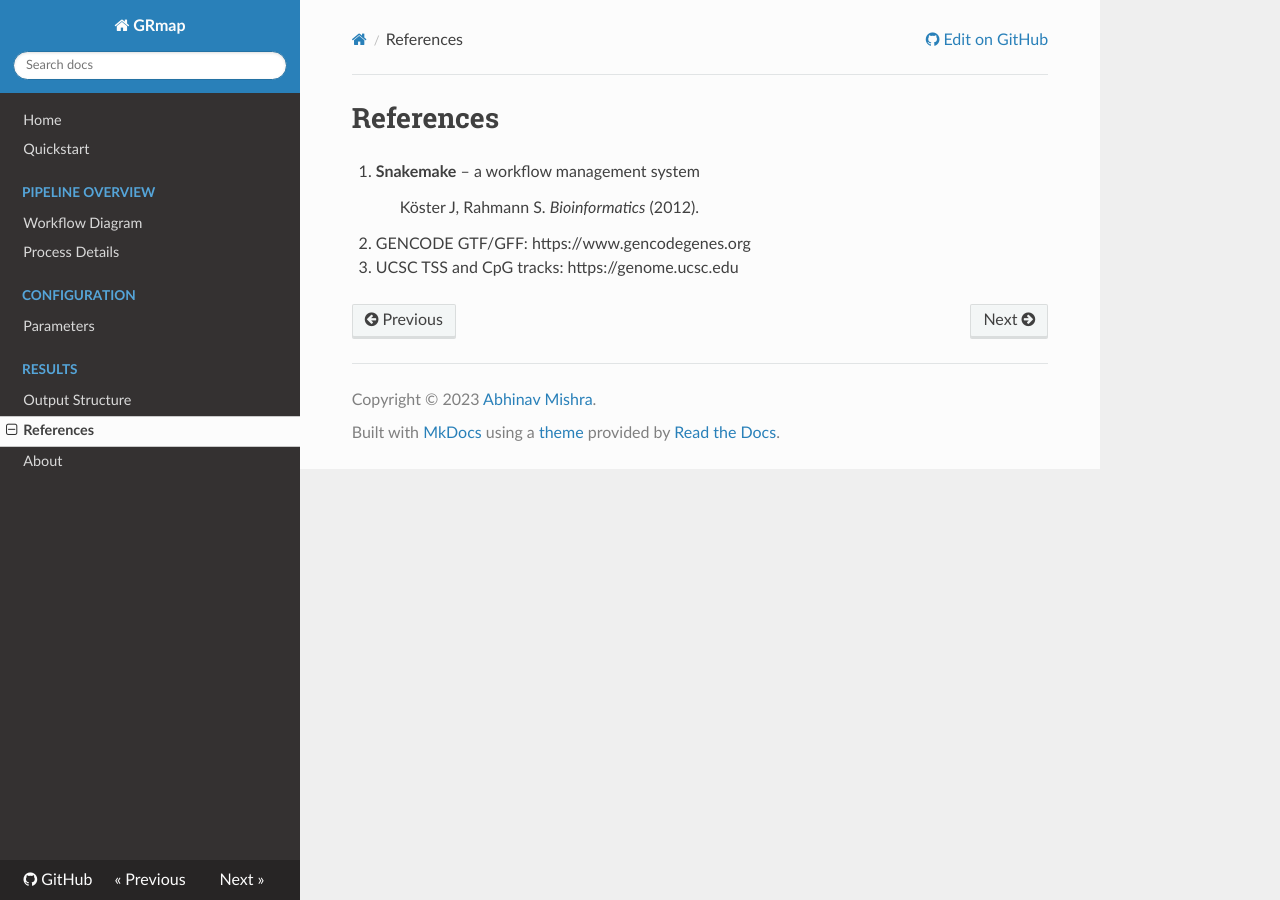
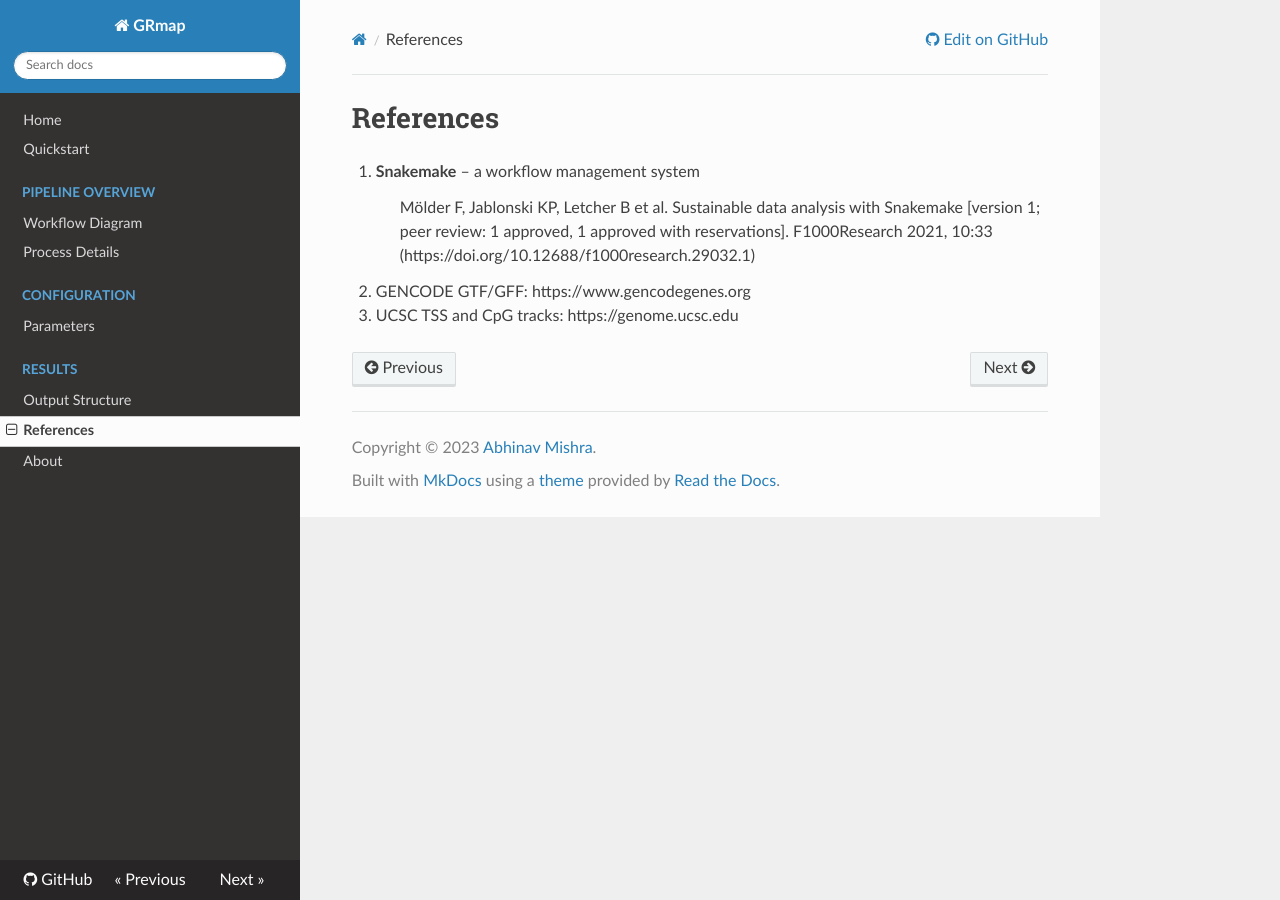
Before and after one commit to bibymaths/grmap, an MkDocs documentation site: the page built from docs/references.md, in a window 1280 px wide. Built offline with MkDocs 1.6.1, drawn with Linux system fonts in a browser that asks for light colours; nearby versions of some CDN libraries.

Commit message:
add workflow diagram and update documentation: include DAG image in workflow.md, update references, and add Snakemake badge to index and README

```diff
--- a/docs/references.md
+++ b/docs/references.md
@@ -2,6 +2,6 @@
 # References
 
 1. **Snakemake** – a workflow management system
-   > Köster J, Rahmann S. *Bioinformatics* (2012).
+   > Mölder F, Jablonski KP, Letcher B et al. Sustainable data analysis with Snakemake [version 1; peer review: 1 approved, 1 approved with reservations]. F1000Research 2021, 10:33 (https://doi.org/10.12688/f1000research.29032.1)
 2. GENCODE GTF/GFF: https://www.gencodegenes.org
 3. UCSC TSS and CpG tracks: https://genome.ucsc.edu
```
Also changed, not shown: README.md (+2 -0 lines), docs/index.md (+2 -0 lines), docs/workflow.md (+2 -0 lines), docs/files/dag.png (added), 1 other file.
